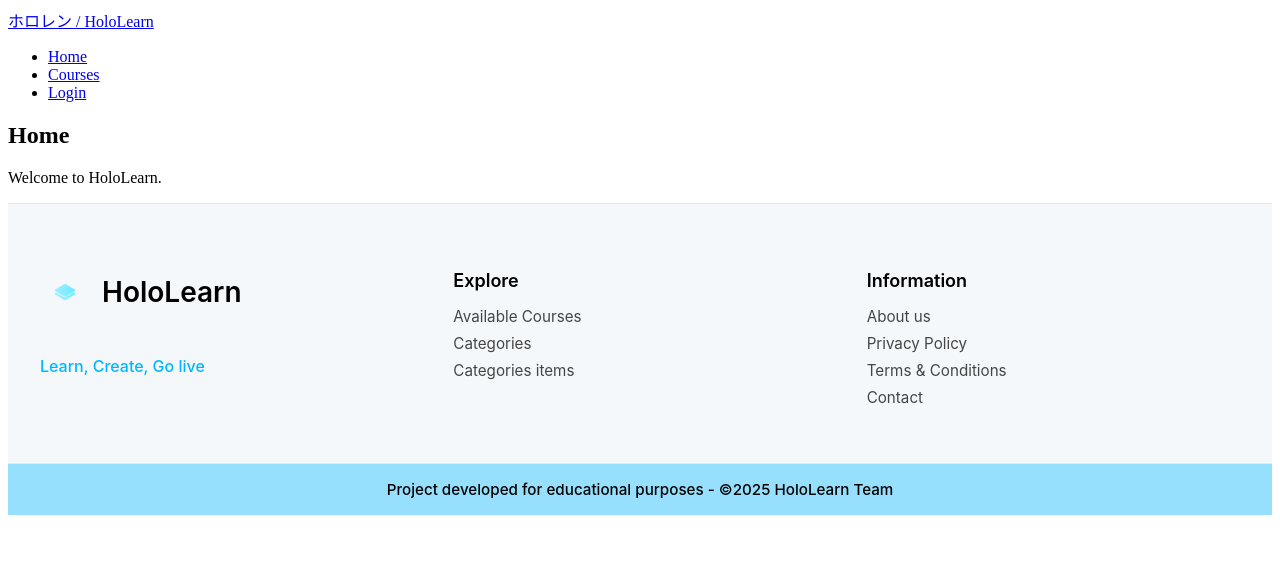
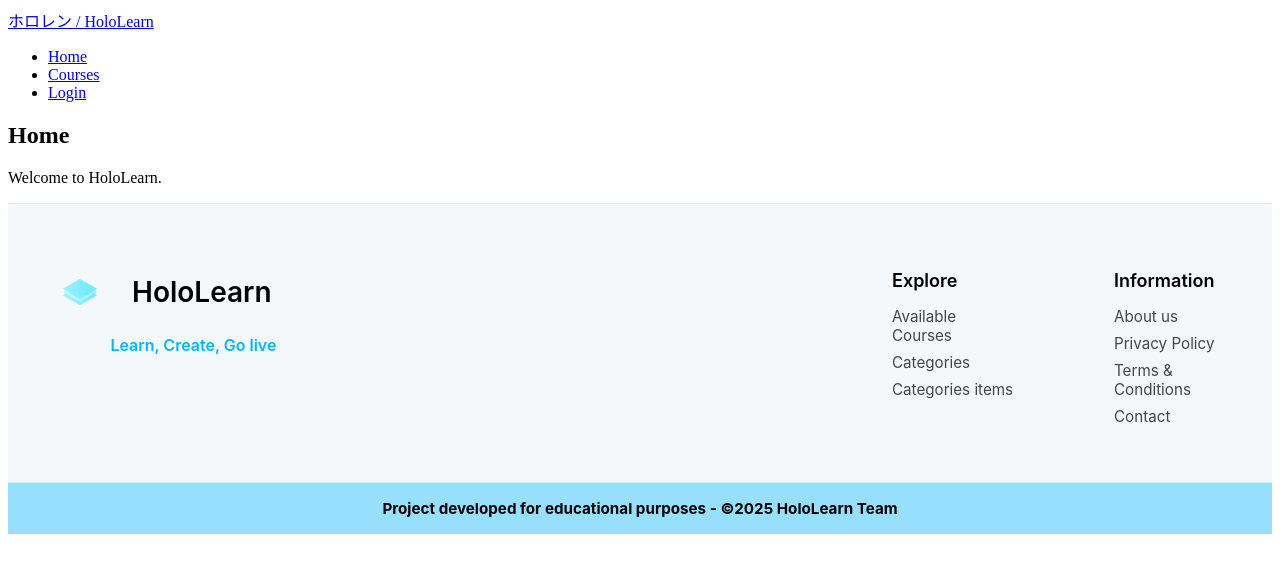
Before and after one commit to Segukun/HoloLearn, a React (Vite) app in the folder frontend/: page / in a window 1280 px wide. Shown: the top 572 px of the page. Built offline with nearby package versions, Linux system fonts and the light colour scheme; the HTML template or start-up script is replaced by a standard one.

Commit message:
footer final
eso

```diff
--- a/frontend/src/styles/components/footer.css
+++ b/frontend/src/styles/components/footer.css
@@ -3,6 +3,7 @@
   background-color: #f4f8fb;
   border-top: 1px solid #e6e6e6;
   font-family: 'Inter', sans-serif;
+   justify-content: flex-start;
 }
 
 /* ==== CONTENIDO PRINCIPAL ==== */
@@ -11,26 +12,28 @@
   margin: 0 auto;
   padding: 3rem 1.5rem;
   display: grid;
-  grid-template-columns: repeat(auto-fit, minmax(250px, 1fr));
-  gap: 2.5rem;
+  grid-template-columns: 6fr 1fr 1fr; /* tres columnas: 2 a la izq, 1 más separada a la derecha */
+  column-gap: 6rem; /* sparación entre columnas */
+  align-items: start;
 }
 
 /* ==== LOGO Y MARCA ==== */
 .footer-brand {
   display: flex;
   flex-direction: column;
-  gap: 0.5rem;
+  align-items: flex-start; /* Alinea todo a la izquierda */
 }
 
 .footer-logo {
   display: flex;
   align-items: center;
   gap: 0.75rem;
+  margin-bottom: 0.2rem; /* Espacio mínimo antes del subtítulo */
 }
 
 .footer-logo-img {
-  width: 50px;
-  height: 50px;
+  width: 80px;
+  height: 80px;
   object-fit: contain;
 }
 
@@ -38,13 +41,17 @@
   font-size: 1.75rem;
   font-weight: 600;
   color: #000;
+  margin: 0; /* elimina espacios innecesarios */
 }
 
 .footer-subtitle {
   color: #00b7ff;
-  font-weight: 500;
+  font-weight: 600;
   font-size: 1rem;
+  margin: 0; /* que quede pegado debajo */
+  margin-left: 4.4rem; /* alinea el texto con el “HoloLearn” */
 }
+
 
 /* ==== SECCIONES ==== */
 .footer-section {
@@ -82,7 +89,7 @@
   background-color: rgba(0, 183, 255, 0.39);
   text-align: center;
   padding: 1rem 0;
-  font-weight: 500;
+  font-weight: 700;
   font-size: 0.95rem;
   color: #000;
   border-top: 1px solid #d9ecf7;
```
